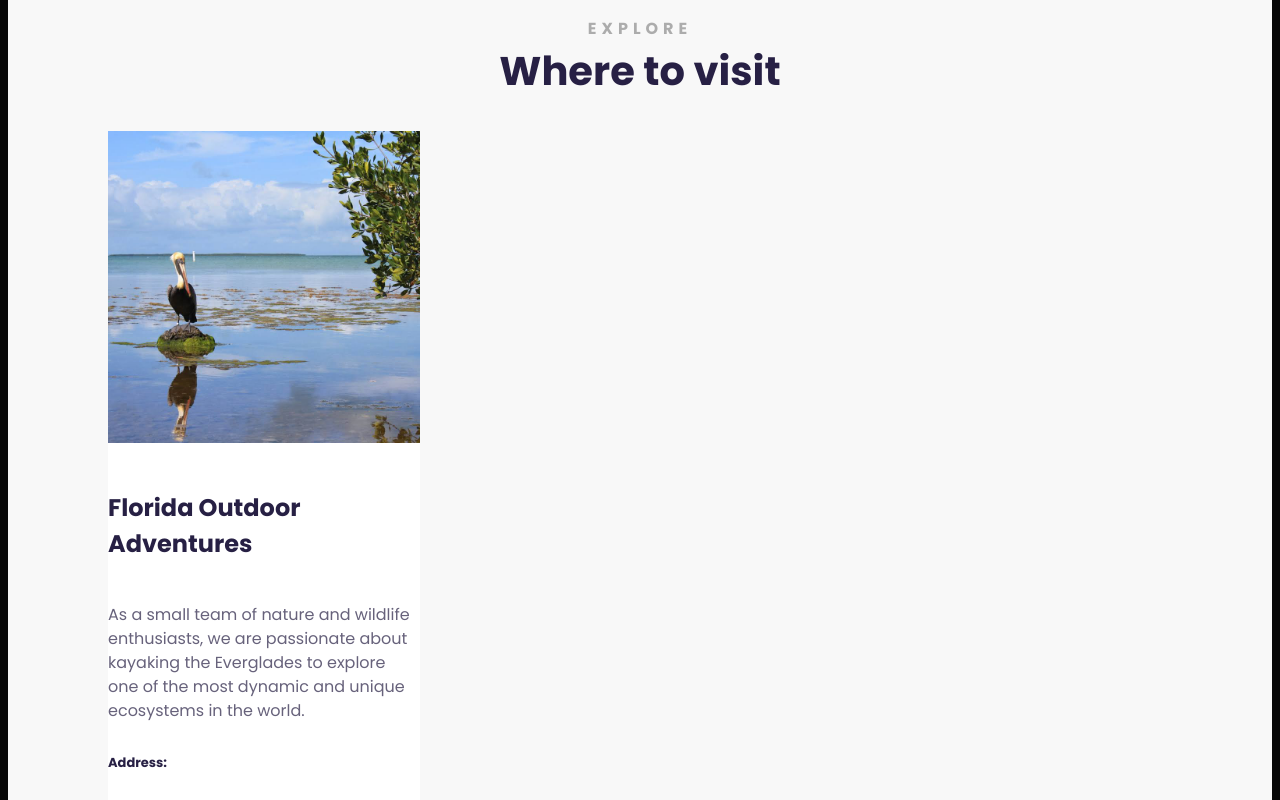
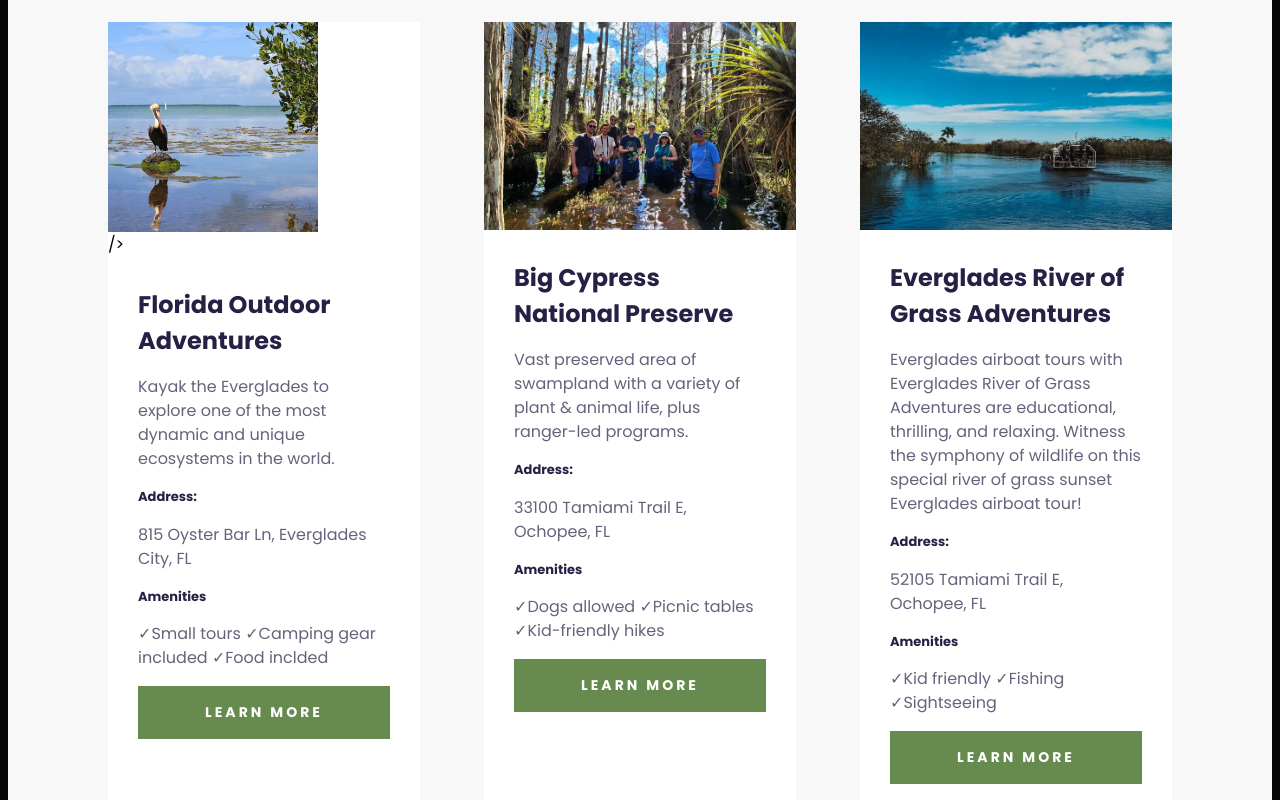
Before and after one commit to DCClara/everglades-travel-project, a plain HTML site: page index.html in a window 1280 px wide. Shown: the part 1880-2680 px from the top of the page. Drawn offline with Linux system fonts and the light colour scheme.

Commit message:
finished cards in secondary section

```diff
--- a/index.html
+++ b/index.html
@@ -33,6 +33,7 @@
             src="images/panther.jpeg"
             alt="Florida Panther"
             class="img-responsive"
+            width="400"
           />
           <div>
             <h4>Why the Everglades?</h4>
@@ -63,24 +64,34 @@
           <div class="grid grid-3-columns">
             <div class="card">
               <div class="card-header">
-                <img src="images/pelican.jpeg" alt="" class="img-responsive" />
+                <img
+                  src="images/pelican.jpeg"
+                  alt=""
+                  class="img-responsive"
+                  <!-- width="210" -->
+                />
               </div>
 
               <div class="card-body">
                 <h5>Florida Outdoor Adventures</h5>
                 <p>
-                  As a small team of nature and wildlife enthusiasts, we are
-                  passionate about kayaking the Everglades to explore one of the
-                  most dynamic and unique ecosystems in the world.
+                  Kayak the Everglades to explore one of the most dynamic and
+                  unique ecosystems in the world.
                 </p>
                 <h6>Address:</h6>
                 <p>815 Oyster Bar Ln, Everglades City, FL</p>
                 <h6>Amenities</h6>
                 <p>✓Small tours ✓Camping gear included ✓Food inclded</p>
 
-                <a href="" class="btn">Learn more</a>
+                <a
+                  href="https://maps.app.goo.gl/mbTXq48PeebVpSq87"
+                  class="btn"
+                  target="_blank"
+                  >Learn more</a
+                >
               </div>
-
+            </div>
+            <div class="card">
               <div class="card-header">
                 <img src="images/wet-tour.jpeg" alt="" class="img-responsive" />
               </div>
@@ -95,8 +106,16 @@
                 <h6>Amenities</h6>
                 <p>✓Dogs allowed ✓Picnic tables ✓Kid-friendly hikes</p>
 
-                <a href="" class="btn">Learn more</a>
+                <a
+                  href="https://maps.app.goo.gl/o7XWNBk4Xb7QaKB68"
+                  class="btn"
+                  target="_blank"
+                  >Learn more</a
+                >
               </div>
+            </div>
+
+            <div class="card">
               <div class="card-header">
                 <img src="images/airboat.jpeg" alt="" class="img-responsive" />
               </div>
@@ -113,7 +132,12 @@
                 <h6>Amenities</h6>
                 <p>✓Kid friendly ✓Fishing ✓Sightseeing</p>
 
-                <a href="" class="btn">Learn more</a>
+                <a
+                  href="https://maps.app.goo.gl/B1GnGWqP5Rr12P3k6"
+                  class="btn"
+                  target="_blank"
+                  >Learn more</a
+                >
               </div>
             </div>
           </div>
--- a/src/styles.css
+++ b/src/styles.css
@@ -15,20 +15,27 @@
 }
 .img-responsive {
   max-width: 100%;
+  display: block;
 }
 .grid-2-columns {
   grid-template-columns: 1fr 1fr;
 }
-
 .grid-3-columns {
   grid-template-columns: 1fr 1fr 1fr;
-
+}
+.grid-3-columns-footer {
+  grid-template-columns: 1fr 2fr 2fr;
 }
 .card {
   background: white;
   margin: 30px 0;
 }
-
+.card-body {
+  padding: 30px;
+}
+.card-footer {
+  padding: 0 30px 30px;
+}
 .btn {
   display: block;
   color: white;
@@ -43,9 +50,6 @@
   text-decoration: none;
 }
 
-.grid-3-columns-footer {
-  grid-template-columns: 1fr 2fr 2fr;
-}
 main {
   background-color: white;
 }
@@ -55,12 +59,14 @@
   font-size: 24px;
   line-height: 1.5;
   color: #272044;
+  margin: 0;
 }
 main h6 {
   font-weight: 700;
   font-size: 13px;
   line-height: 1.5;
   color: #272044;
+  margin: 0;
 }
 section {
   max-width: 100%;
@@ -132,7 +138,7 @@
 main h2 {
   font-weight: 700;
   font-size: 40px;
-  line-height: 1.5;
+  line-height: 1;
   color: #272044;
   margin: 0;
 }
@@ -204,5 +210,4 @@
   section {
     padding: 30px;
   }
-
 }
```
